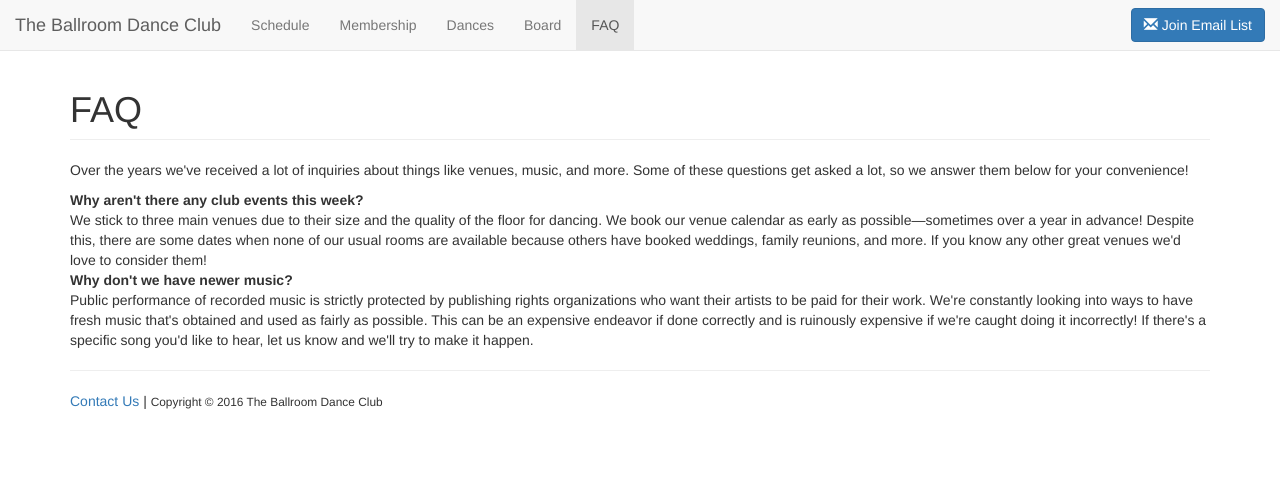
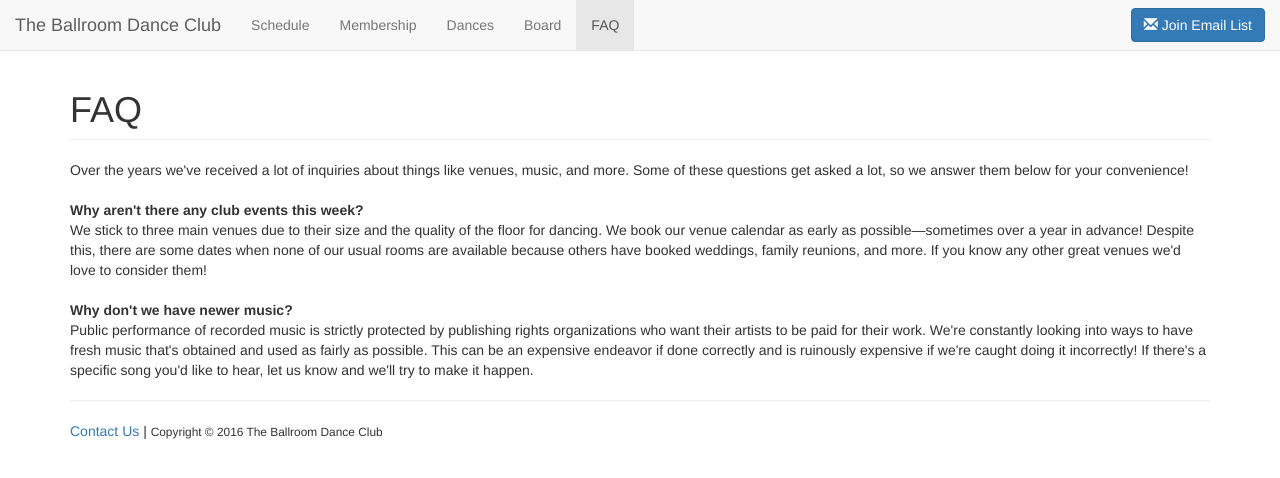
Before and after one commit to ballroom-dance-club/ballroom-dance-club.github.io, a Jekyll site: the page built from faq.html, in a window 1280 px wide. Shown: the top 478 px of the page. Built offline with Jekyll 4.4.1, drawn with Linux system fonts in a browser that asks for light colours; nearby versions of some CDN libraries.

Commit message:
Add margins around certain elements

```diff
--- a/css/site.scss
+++ b/css/site.scss
@@ -11,5 +11,9 @@
 }
 
 .media-with-y-margin {
-    margin: 1rem 0;
+    margin: 2rem 0;
 }
+
+dt {
+    margin-top: 2rem;
+}
```
